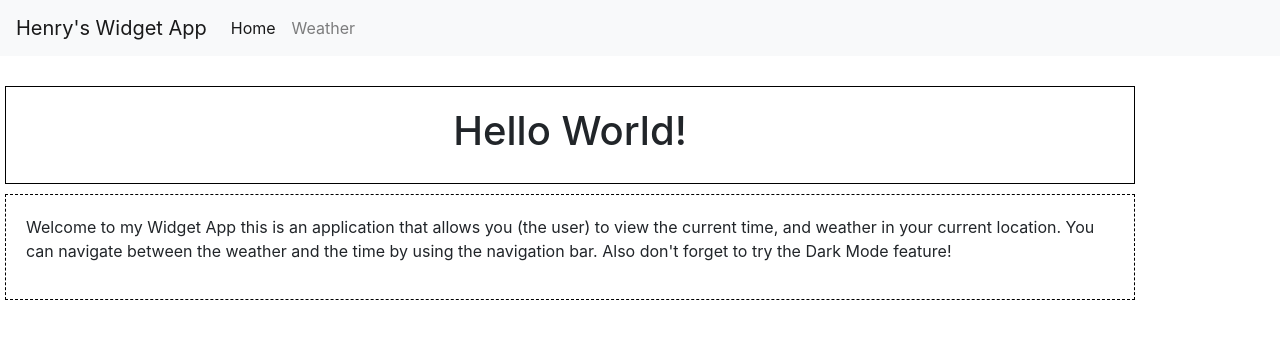
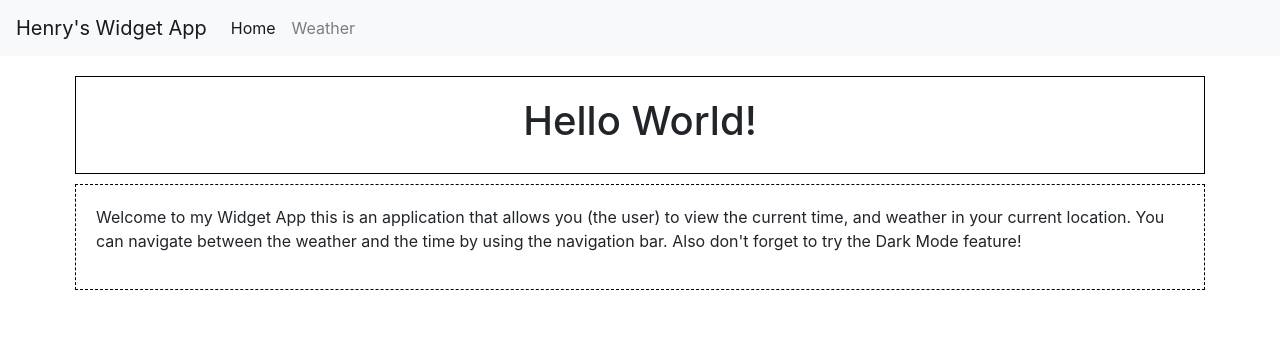
Before and after one commit to Henrynunez112/my-weather-app-2.0, a React (Create React App) app: page / in a window 1280 px wide. Shown: the top 338 px of the page. Built offline with nearby package versions, Linux system fonts and the light colour scheme; no server answers.

Commit message:
setting the promise for axios call

```diff
--- a/src/Components/Home/Home.css
+++ b/src/Components/Home/Home.css
@@ -1,7 +1,8 @@
 .homeContainer{
-    margin: 10px 0px;
     border-radius: 13px;
     padding: 20px;
+    justify-content: center;
+    align-content: center;
 }
 .homeHeader{
     padding: 20px;
--- a/src/Components/Weather.js
+++ b/src/Components/Weather.js
@@ -1,12 +1,20 @@
-import React, {useEffect, useState} from 'react';
-const {WEATHER_API_KEY} = process.env;
+import React, { useEffect, useState } from "react";
+import axios from "axios";
+const { WEATHER_API_KEY } = process.env;
 
-const Weather = () =>{
-    return(
-        <div>
-            Hello World
-        </div>
-    )
+const Weather = () => {
+  const [weather, setWeather] = useState({});
+  // const [isLoading, setIsLoading] = useState(true);
 
-}
+  //created a promise call to get the longitude and latitude
+  const getLocation = async () => {
+    return new Promise((resolve, reject) => {
+      navigator.geolocation.getCurrentPosition((position) => {
+        resolve([position.coords.latitude, position.coords.latitude]);
+      });
+    });
+  };
+
+  return <div></div>;
+};
 export default Weather;
```
